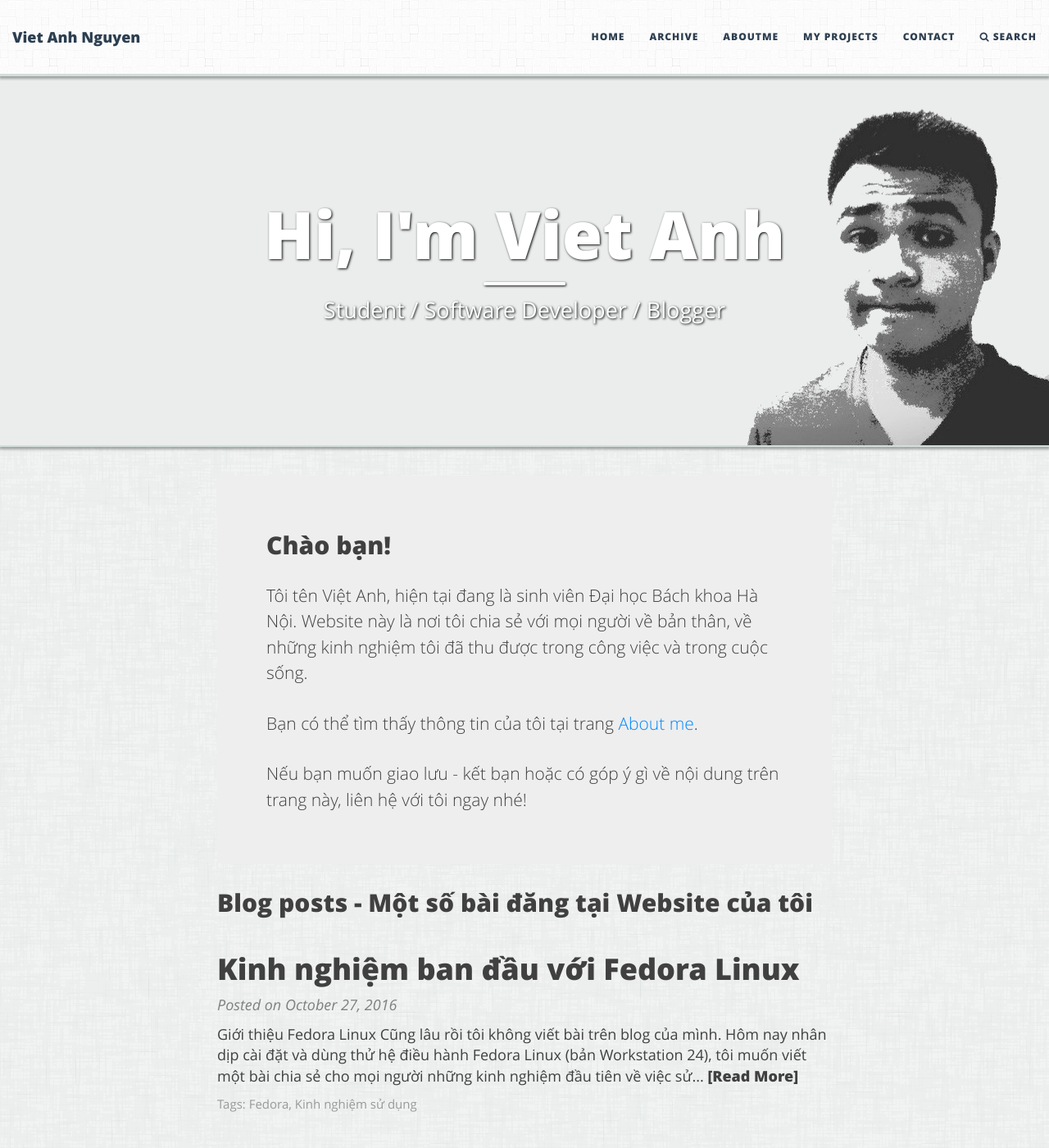
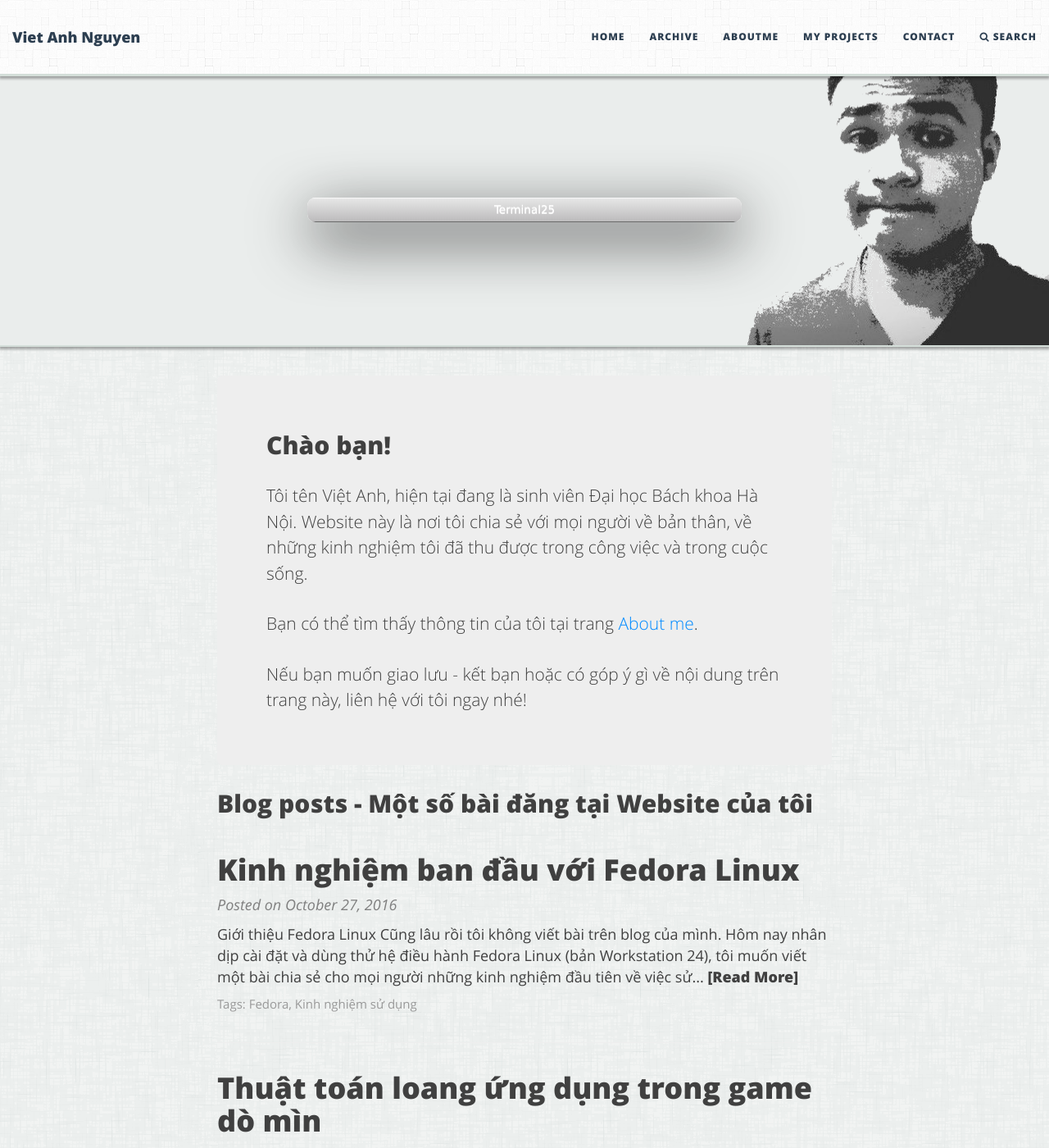
Before and after one commit to diglink/vietanhdev.github.io, a Jekyll site: the page built from index.html, in a window 1280 px wide and 1400 px high. Shown: the whole window at 82% size. Built offline with Jekyll 4.4.1, drawn with Linux system fonts in a browser that asks for light colours; the list of posts is cut into pages by our own code.

Commit message:
update web

```diff
--- a/index.html
+++ b/index.html
@@ -80,25 +80,133 @@
 
 <!-- For the animated blinking cursor typed.js -->
 <style type="text/css">
-.typed-cursor{
-    opacity: 1;
-    -webkit-animation: blink 0.7s infinite;
-    -moz-animation: blink 0.7s infinite;
-    animation: blink 0.7s infinite;
-}
-@keyframes blink{
-    0% { opacity:1; }
-    50% { opacity:0; }
-    100% { opacity:1; }
-}
-@-webkit-keyframes blink{
-    0% { opacity:1; }
-    50% { opacity:0; }
-    100% { opacity:1; }
-}
-@-moz-keyframes blink{
-    0% { opacity:1; }
-    50% { opacity:0; }
-    100% { opacity:1; }
-}
+/* text editor styles */
+.text-editor-wrap {
+  display: block;
+  margin: auto;
+  max-width: 530px;
+  border-radius: 10px;
+  box-shadow: rgba(0, 0, 0, 0.8) 0px 20px 70px;
+  clear: both;
+  overflow: hidden;
+  -webkit-transition: all 0.5s ease-out;
+  -moz-transition: all 0.5s ease-out;
+  -ms-transition: all 0.5s ease-out;
+  -o-transition: all 0.5s ease-out;
+  transition: all 0.5s ease-out; }
+
+.title-bar {
+  padding: 5px 0;
+  font-family: "Lucida Grande", sans-serif;
+  font-size: 0.75em;
+  text-align: center;
+  text-shadow: rgba(255, 255, 255, 0.8) 0px 1px 0px;
+  background-color: #f8f8f8;
+  background-image: -webkit-linear-gradient(top, #e8e8e8, #bcbbbc);
+  background-image: -moz-linear-gradient(top, #e8e8e8, #bcbbbc);
+  background-image: linear-gradient(top, #e8e8e8, #bcbbbc);
+  box-shadow: inset rgba(255, 255, 255, 0.7) 0px 1px 1px;
+  border-bottom: #6a6a6a 1px solid; }
+
+.text-body {
+  height: 250px;
+  background-color: rgba(0, 0, 0, 0.85);
+  padding: 10px;
+  color: #f0f0f0;
+  text-shadow: #000 0px 1px 0px;
+  font-family: "Consolas", "Courier New", "Courier";
+  font-size: 1.75em;
+  line-height: 1.40em;
+  font-weight: 500;
+  text-align: left;
+  overflow: hidden;
+  -webkit-transition: all 0.5s ease-out;
+  -moz-transition: all 0.5s ease-out;
+  -ms-transition: all 0.5s ease-out;
+  -o-transition: all 0.5s ease-out;
+  transition: all 0.5s ease-out; }
+
+.h2 {
+  margin: 10px 0; }
+
+.note {
+  text-align: center; }
+
+.inline-code {
+  padding: 2px 5px;
+  background: #fff;
+  border: #CCC 1px solid;
+  border-radius: 4px; }
+
+hr {
+  margin: 20px 0;
+  border: 0;
+  border-bottom: #fff 1px solid;
+  border-top: #f0f0f0 1px solid; }
+
+pre {
+  margin: 0 auto 20px;
+  padding: 20px;
+  color: #444;
+  font-family: "Consolas", "Courier New", "Courier";
+  font-weight: 500;
+  background: #fff;
+  border: #EEE 1px solid;
+  border-radius: 10px;
+  overflow: auto; }
+
+.typed-cursor {
+  opacity: 1;
+  font-weight: 100;
+  -webkit-animation: blink 0.7s infinite;
+  -moz-animation: blink 0.7s infinite;
+  -ms-animation: blink 0.7s infinite;
+  -o-animation: blink 0.7s infinite;
+  animation: blink 0.7s infinite; }
+
+@-keyframes blink {
+  0% {
+    opacity: 1; }
+
+  50% {
+    opacity: 0; }
+
+  100% {
+    opacity: 1; } }
+@-webkit-keyframes blink {
+  0% {
+    opacity: 1; }
+
+  50% {
+    opacity: 0; }
+
+  100% {
+    opacity: 1; } }
+@-moz-keyframes blink {
+  0% {
+    opacity: 1; }
+
+  50% {
+    opacity: 0; }
+
+  100% {
+    opacity: 1; } }
+@-ms-keyframes blink {
+  0% {
+    opacity: 1; }
+
+  50% {
+    opacity: 0; }
+
+  100% {
+    opacity: 1; } }
+@-o-keyframes blink {
+  0% {
+    opacity: 1; }
+
+  50% {
+    opacity: 0; }
+
+  100% {
+    opacity: 1; } }
 </style>
--- a/js/ani-text-home.js
+++ b/js/ani-text-home.js
@@ -3,7 +3,8 @@
 ---
 {% include /js/typed.js %}
 $(function(){
-	$("").typed({
+	$(".page-heading").html("<div class='text-editor-wrap'><div class='title-bar'><span class='title'>Terminal<span class='terminal-height'>25</span></span></div><div class='text-body><span id='typed'></span></div></div>");
+	$("#typed").typed({
 		strings: ["I'm a student.", "I'm a blogger.", "I'm a developer.", "Hi! I'm Viet Anh."],
 		typeSpeed: 30,
 		callback: function(){
```
